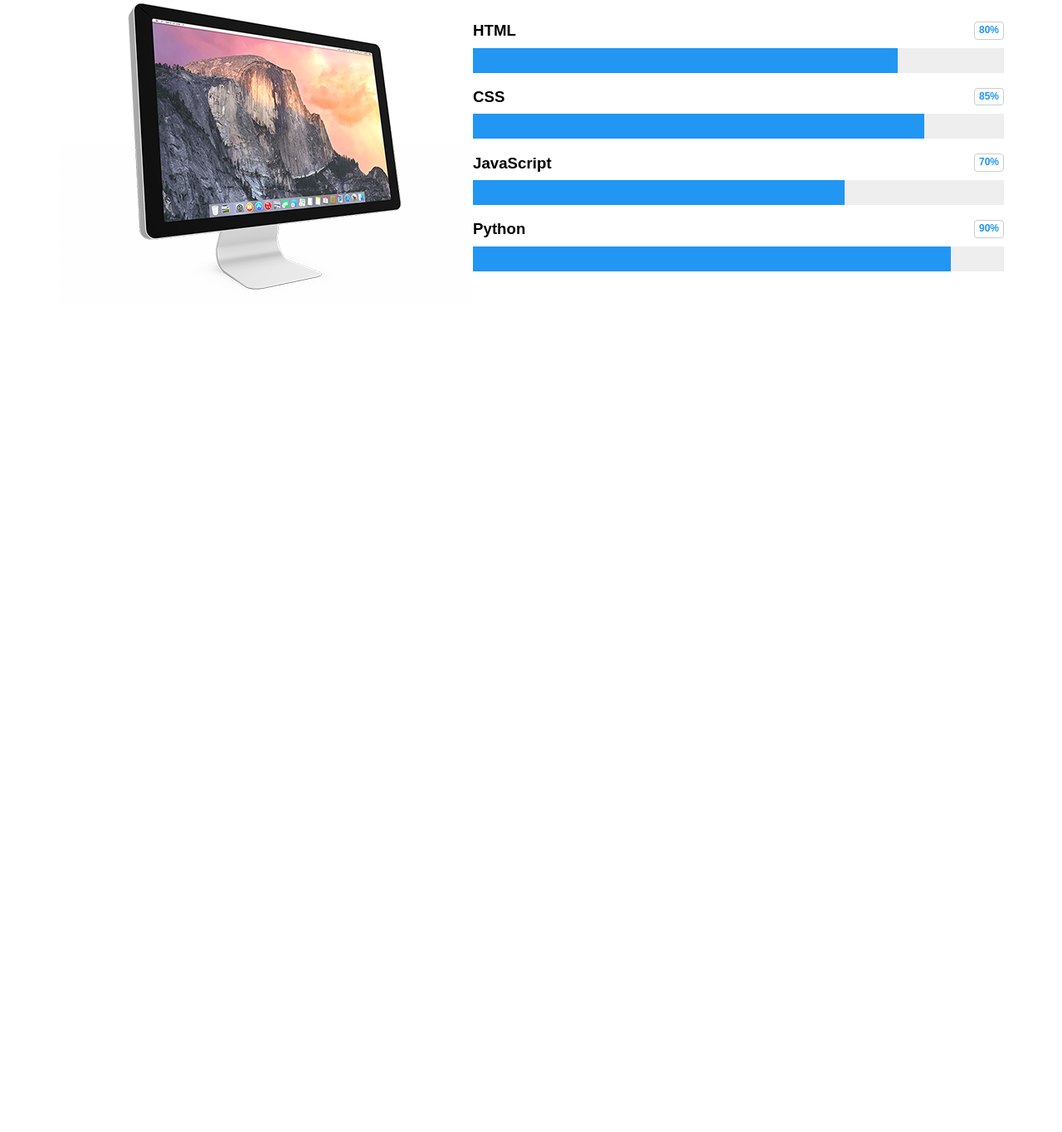
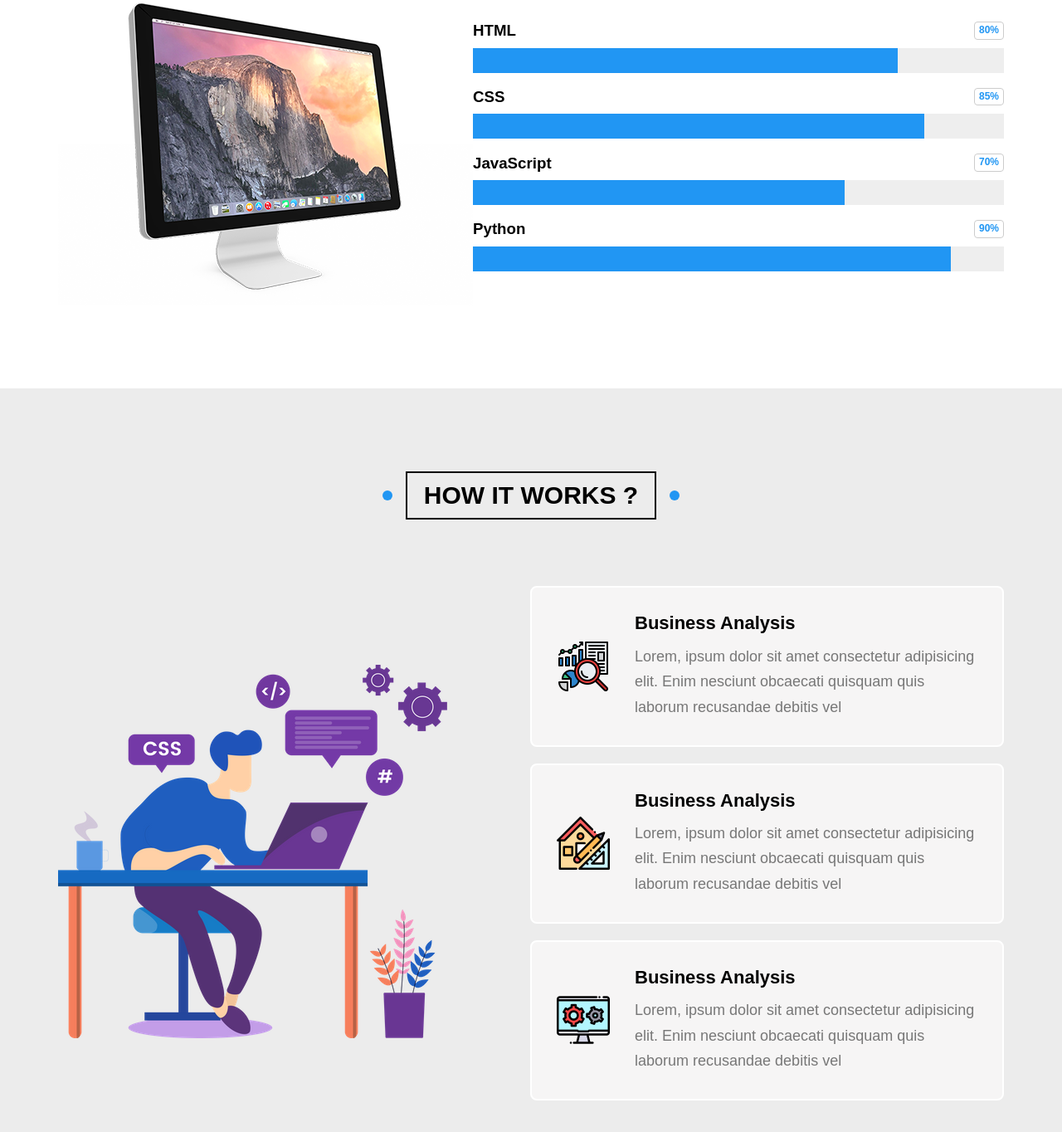
Before and after one commit to Mohamed-Hamdy-Tobal/HTML_CSS_TEMPLATE_FIVE, a plain HTML site: page index.html in a window 1280 px wide. Shown: the part 7797-9161 px from the top of the page at 83% size. Before the commit the page ends 8265 px from the top, so only its background shows below. Drawn offline with Linux system fonts and the light colour scheme.

Commit message:
What It Work

```diff
--- a/css/master.css
+++ b/css/master.css
@@ -995,6 +995,94 @@ header .mega-menu .mega-list ul > li > a i{
 }
 /* End Our Skills */
 
+/* 3.09 - Start Work */
+.work {
+    padding-top: var(--main-padding);
+    padding-bottom: var(--main-padding);
+    position: relative;
+    background-color: var(--section-bg);
+}
+.work .container {
+    display: flex;
+    align-items: center;
+    gap: 100px;
+}
+.work .container .image {
+    max-width: 100%;
+}
+@media (max-width: 991px) {
+    .work .container  {
+        flex-direction: column;
+        gap: 50px;
+    }
+}
+.work .info {
+    flex: 1;
+}
+.work .info .box {
+    display: flex;
+    justify-content: space-between;
+    align-items: center;
+    border: 1px solid #fff;
+    padding: 30px;
+    background-color: #f6f5f5;
+    position: relative;
+    margin-bottom: 20px;
+    border: 2px solid #fff;
+    border-radius: 8px;
+    position: relative;
+    z-index: 2;
+    -webkit-border-radius: 8px;
+    -moz-border-radius: 8px;
+    -ms-border-radius: 8px;
+    -o-border-radius: 8px;
+}
+@media (max-width: 991px) {
+    .work .container .box {
+    flex-direction: column;
+    text-align: center;
+    gap: 30px;
+    }
+}
+.work .info .box::before {
+    content: "";
+    position: absolute;
+    width: 100%;
+    height: 100%;
+    top: 50%;
+    left: 50%;
+    transform: translate(-50%, -50%) scale(0);
+    background: #ececec;
+    z-index: -1;
+    transition: var(--main-trans);
+}
+.work .info .box:hover::before {
+    transform: translate(-50%, -50%) scale(1);
+    -webkit-transform: translate(-50%, -50%) scale(1);
+    -moz-transform: translate(-50%, -50%) scale(1);
+    -ms-transform: translate(-50%, -50%) scale(1);
+    -o-transform: translate(-50%, -50%) scale(1);
+}
+.work .box > img {
+    width: 64px;
+    margin-right: 30px;
+}
+@media (max-width: 991px) {
+    .work .box > img {
+        margin: 0;
+    }
+}
+.work .box .data h3 {
+    margin-bottom: 12px;
+    font-size: 22px;
+}
+.work .box .data p {
+    color: var(--sub-title);
+    line-height: 1.7;
+    font-size: 18px;
+}
+/* End Work */
+
 /* Start Animation */
 @keyframes up-down {
     0%, 100% {
--- a/index.html
+++ b/index.html
@@ -37,8 +37,8 @@
                                     <li><a href="#testimonials"><i class="far fa-comments fa-fw"></i>Testimonials</a></li>
                                     <li><a href="#team"><i class="far fa-user fa-fw"></i>Team Members</a></li>
                                     <li><a href="#services"><i class="far fa-building fa-fw"></i>Services</a></li>
-                                    <li><a href="#our"><i class="far fa-check-circle fa-fw"></i>Our Links</a></li>
-                                    <li><a href="#"><i class="far fa-clipboard fa-fw"></i>How It Work</a></li>
+                                    <li><a href="#our-skills"><i class="far fa-check-circle fa-fw"></i>Our Skills</a></li>
+                                    <li><a href="#works"><i class="far fa-clipboard fa-fw"></i>How It Work</a></li>
                                 </ul>
                                 <ul>
                                     <li><a href="#"><i class="far fa-calendar-alt fa-fw"></i>Events</a></li>
@@ -530,5 +530,37 @@
         </div>
         <!-- End Our Skills -->
 
+        <!-- Start What It Work -->
+        <div class="work" id="works">
+            <h2 class="main-title">HOW IT WORKS ?</h2>
+            <div class="container">
+                <img src="images/work-steps.png" alt="" class="image">
+                <div class="info">
+                    <div class="box">
+                        <img src="images/work-steps-1.png" alt="work">
+                        <div class="data">
+                            <h3>Business Analysis</h3>
+                            <p>Lorem, ipsum dolor sit amet consectetur adipisicing elit. Enim nesciunt obcaecati quisquam quis laborum recusandae debitis vel</p>
+                        </div>
+                    </div>
+                    <div class="box">
+                        <img src="images/work-steps-2.png" alt="work">
+                        <div class="data">
+                            <h3>Business Analysis</h3>
+                            <p>Lorem, ipsum dolor sit amet consectetur adipisicing elit. Enim nesciunt obcaecati quisquam quis laborum recusandae debitis vel</p>
+                        </div>
+                    </div>
+                    <div class="box">
+                        <img src="images/work-steps-3.png" alt="work">
+                        <div class="data">
+                            <h3>Business Analysis</h3>
+                            <p>Lorem, ipsum dolor sit amet consectetur adipisicing elit. Enim nesciunt obcaecati quisquam quis laborum recusandae debitis vel</p>
+                        </div>
+                    </div>
+                </div>
+            </div>
+        </div>
+        <!-- End What It Work -->
+
     </body>
 </html>
```
